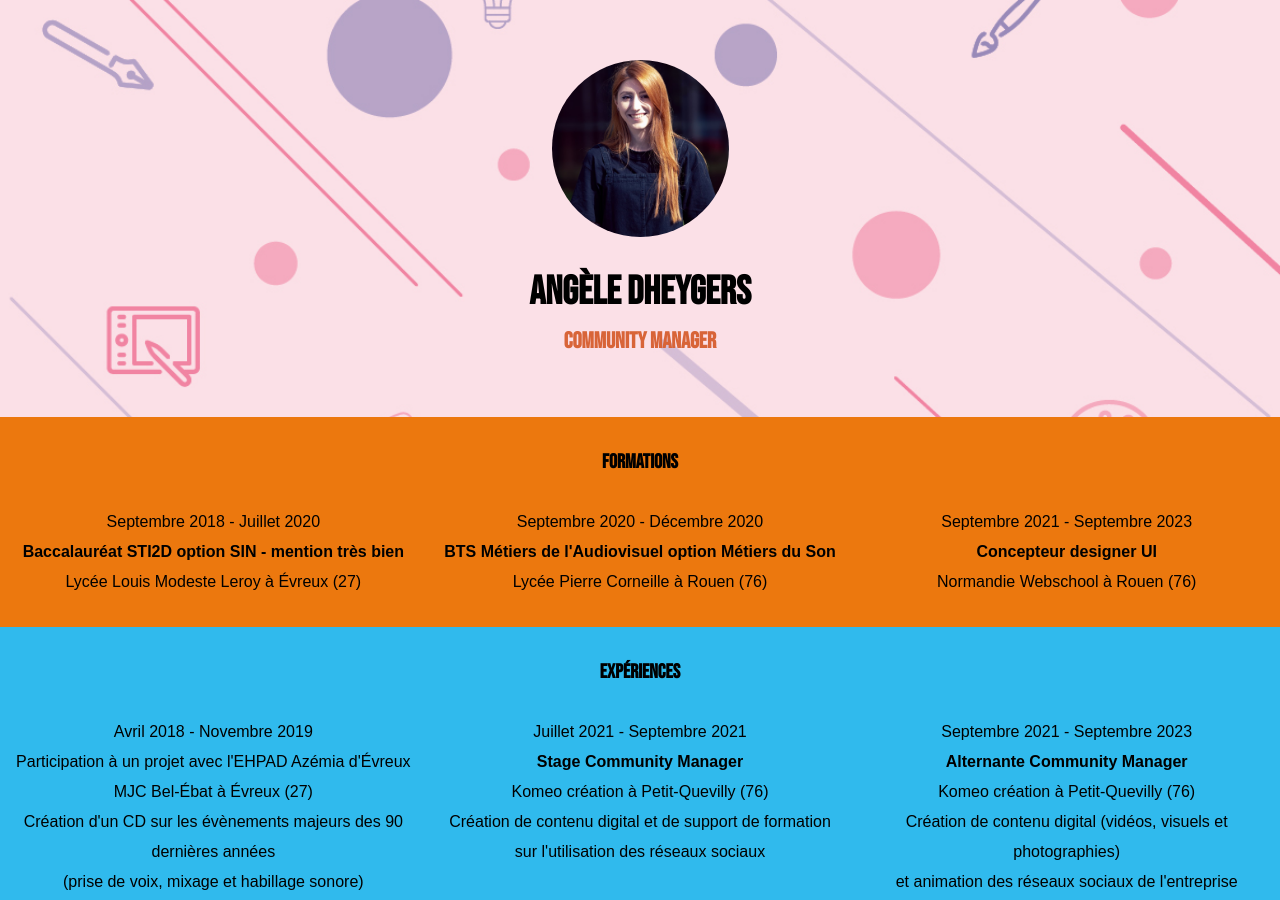
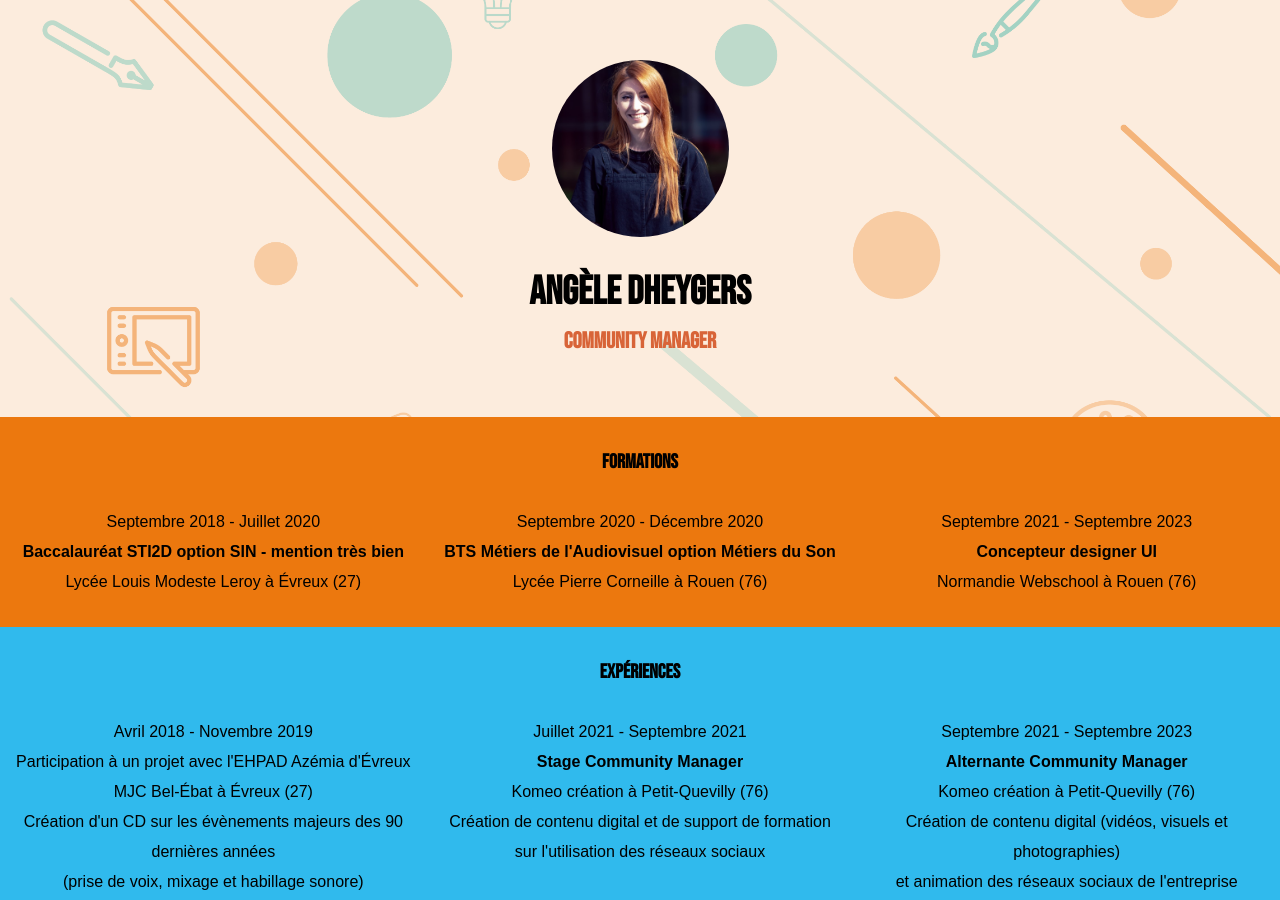
Before and after one commit to adheygers/CV-Angele-Dheygers, a plain HTML site: page index.html in a window 1280 px wide. Shown: the top 900 px of the page. Drawn offline with Linux system fonts and the light colour scheme; a web font is replaced by a local one.

Commit message:
changement fond

```diff
--- a/CV-style.css
+++ b/CV-style.css
@@ -17,7 +17,7 @@ h3 {
     font-size: 15pt;
 }
 .entete {
-    background-image : url("Plan\ de\ travail\ 1-100.jpg");
+    background-image : url("banner-framed_Plan\ de\ travail\ 1.png");
     background-position : center ;
     background-repeat: no-repeat;
     background-size: cover;
```
Also changed, not shown: banner-framed_Plan de travail 1.png (added).
